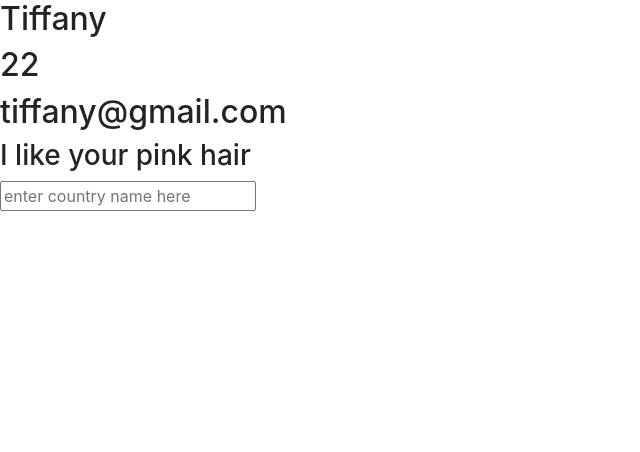
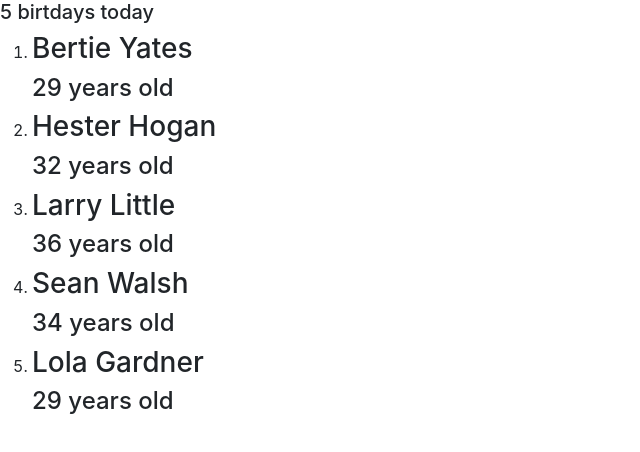
Before and after one commit to Marina8989/React-TypeScript, a React (Create React App) app: page / in a window 1280 px wide. Shown: the top 452 px of the page, without its empty margins (0-640 px from the left). Built offline with nearby package versions, Linux system fonts and the light colour scheme.

Commit message:
ts react

```diff
--- a/src/App.tsx
+++ b/src/App.tsx
@@ -1,11 +1,30 @@
 import React, {FC} from 'react';
-import Person from './Person';
-import {HairColor} from './modules/note.module';
+
+interface Props {
+  name: string;
+  age: number
+}
+
+const Person: FC<Props> = ({name, age}) => {
+  return (
+    <>
+     <h3>{name}</h3>
+     <h4>{age} years old</h4>
+    </>
+  )
+}
 
 const App: FC = () => {
   return (
     <>
-    <Person name='Tiffany' age={22} email='tiffany@gmail.com' hairColor={HairColor.Pink}/>
+      <h5>5 birtdays today</h5>
+      <ol>
+        <li><Person name='Bertie Yates' age={29}/></li>
+        <li><Person name='Hester Hogan' age={32}/></li>
+        <li><Person name='Larry Little' age={36}/></li>
+        <li><Person name='Sean Walsh' age={34}/></li>
+        <li><Person name='Lola Gardner' age={29}/></li>
+      </ol>
     </>
   );
 }
--- a/src/Person.tsx
+++ /dev/null
@@ -1,21 +0,0 @@
-import React, {FC, useState} from 'react';
-import {Props } from './modules/note.module';
-
-const Person: FC<Props> = ({name, age, email, hairColor}) => {
-   const [country, setCountry] = useState<string | null>(null);
-
-   const handleChange = (event: ChangeEvent<HTMLInputElement>) => {
-     setCountry(event.target.value)
-   }
-    return (
-        <>
-         <h2>{name}</h2>
-         <h2>{age}</h2>
-         <h2>{email}</h2>
-         <h3>{hairColor}</h3>
-         <input placeholder="enter country name here"   onChange={handleChange}/>
-         {country}
-        </>
-    )
-}
-export default Person
--- a/src/modules/note.module.ts
+++ /dev/null
@@ -1,12 +0,0 @@
-export interface Props {
-      name: string;
-      age: number;
-      email: string,
-      hairColor: HairColor
-    }
-
- export enum HairColor {
-       Brown = 'I like your brown hair',
-       Blonde = 'I like your blonde hair',
-       Pink = 'I like your pink hair'
- }
```
